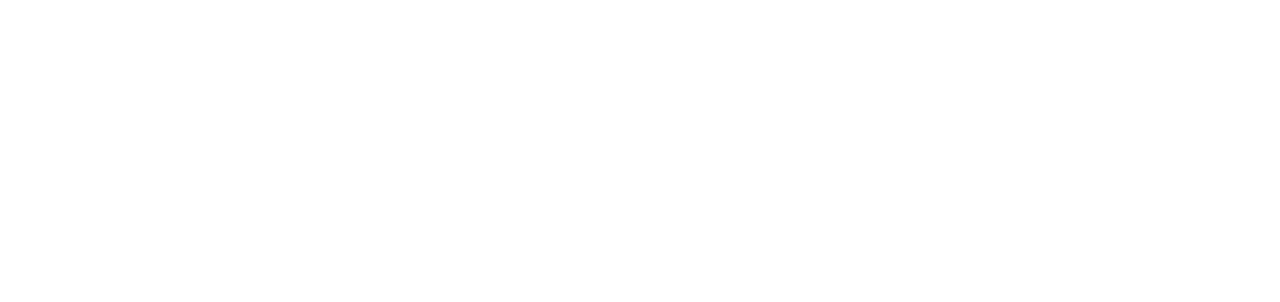
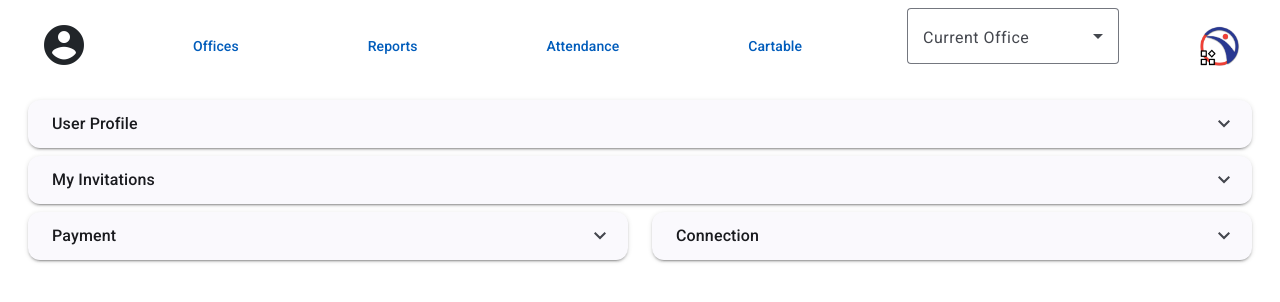
Before and after one commit to GrandAmir72/en-punch-card, an Angular app in the folder en-puch-card-app/: page /profile in a window 1280 px wide. Before the commit this address led to /. Shown: the top 302 px of the page. Built offline with nearby package versions, Linux system fonts and the light colour scheme.

Commit message:
add profile component

```diff
--- /dev/null
+++ b/en-puch-card-app/src/app/components/Dashboard/Profile/profile/profile.component.html
@@ -0,0 +1,14 @@
+<div class="row my-2">
+    <app-expansion-component [title]="'User Profile'"></app-expansion-component>
+</div>
+<div class="row my-2">
+    <app-expansion-component [title]="'My Invitations'"></app-expansion-component>
+</div>
+<div class="row my-2">
+    <div class="col-6">
+        <app-expansion-component [title]="'Payment'"></app-expansion-component>
+    </div>
+    <div class="col-6">
+        <app-expansion-component [title]="'Connection'"></app-expansion-component>
+    </div>
+</div>
--- a/en-puch-card-app/src/app/components/Dashboard/dashboard-module/dashboard-module-routing.module.ts
+++ b/en-puch-card-app/src/app/components/Dashboard/dashboard-module/dashboard-module-routing.module.ts
@@ -38,6 +38,13 @@
             (m) => m.CartableModule
           ),
       },
+      {
+        path: 'profile',
+        loadChildren: () =>
+          import('../Profile/profile-module/profile-module.module').then(
+            (m) => m.ProfileModuleModule
+          ),
+      },
     ],
   },
 ];
--- a/en-puch-card-app/src/app/components/Dashboard/dashboard-module/dashboard-module.module.ts
+++ b/en-puch-card-app/src/app/components/Dashboard/dashboard-module/dashboard-module.module.ts
@@ -13,6 +13,7 @@
 import { AttendanceModuleModule } from '../Attendance/attendance-module/attendance-module.module';
 import { ReportModuleModule } from '../Reports/report-module/report-module.module';
 import { CartableModule } from '../Cartable/cartable-module/cartable.module';
+import { ProfileModuleModule } from '../Profile/profile-module/profile-module.module';
 
 @NgModule({
   declarations: [DashboardComponent, MainDashboardComponent, NavbarComponent],
@@ -27,6 +28,7 @@
     AttendanceModuleModule,
     ReportModuleModule,
     CartableModule,
+    ProfileModuleModule,
     OfficesModuleModule
   ],
 })
--- a/en-puch-card-app/src/app/components/Navbar/navbar/navbar.component.html
+++ b/en-puch-card-app/src/app/components/Navbar/navbar/navbar.component.html
@@ -7,7 +7,7 @@
         <mat-icon class="w-auto h-auto display-5 pointer-cursor-header"
             [matMenuTriggerFor]="profile">account_circle</mat-icon>
         <mat-menu #profile="matMenu">
-            <button mat-menu-item>Profile</button>
+            <button mat-menu-item [routerLink]="['/dashboard/profile']" >Profile</button>
             <button mat-menu-item>Logout</button>
         </mat-menu>
         <div class="set-alternative-justify collapse navbar-collapse" id="navbarSupportedContent">
```
Also changed, not shown: en-puch-card-app/src/app/components/Dashboard/Profile/profile-module/profile-module-routing.module.ts (added, +13 -0 lines), en-puch-card-app/src/app/components/Dashboard/Profile/profile-module/profile-module.module.ts (added, +19 -0 lines), en-puch-card-app/src/app/components/Dashboard/Profile/profile/profile.component.ts (added, +10 -0 lines), en-puch-card-app/src/app/components/Dashboard/Profile/profile/profile.component.css (added), 1 other file (tests, documents, lock files or other folders).
